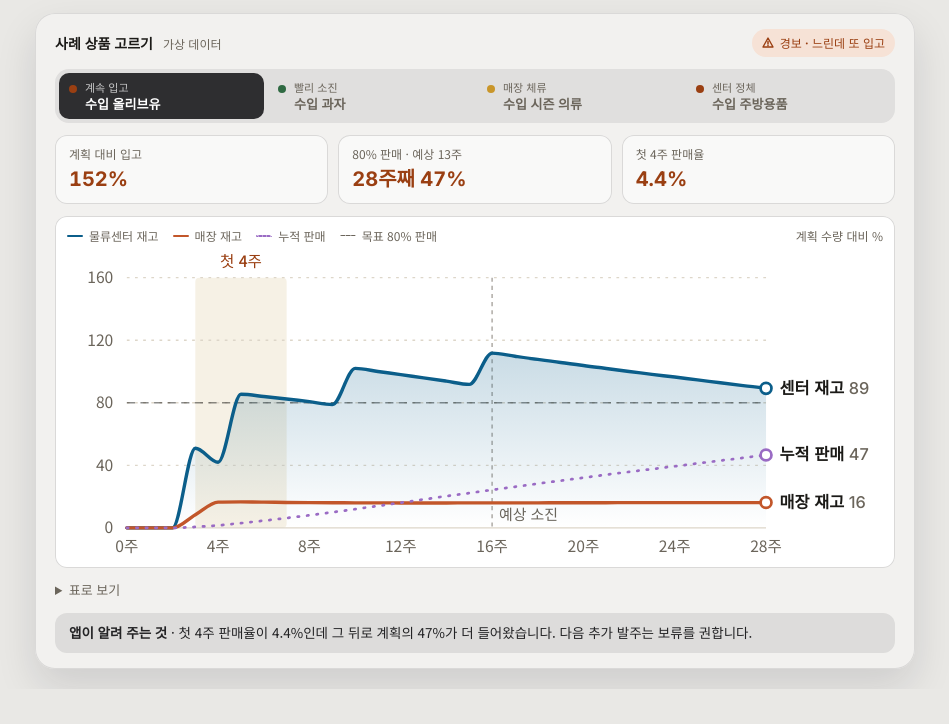
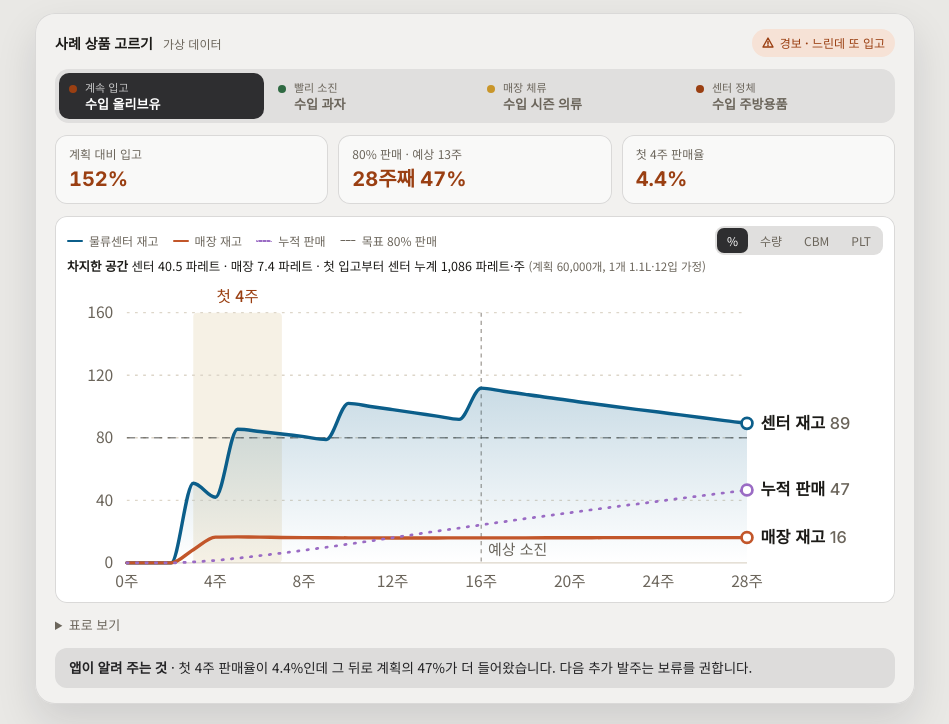
Before and after one commit to rustyhaa/import-lifecycle-demo, a plain HTML site: page user.html in a window 1280 px wide. Shown: the part 149-873 px from the top of the page, without its empty margins (165-1114 px from the left). Before the commit the page ends 838 px from the top, so only its background shows below. Drawn offline with Linux system fonts and the light colour scheme.

Commit message:
일반 화면: %·수량·CBM·파레트 단위 전환과 차지한 공간 줄 추가

```diff
--- a/user.html
+++ b/user.html
@@ -242,6 +242,13 @@ svg.plot .t-end tspan{fill:var(--card-muted);font-weight:500;font-family:var(--f
 .legend{margin-bottom:0}
 details summary{padding:0}
 .note{padding:9px 14px;font-size:13.5px}
+
+.unit-sw{display:flex;gap:2px;background:var(--pick-bg);border-radius:9px;padding:2px;margin-left:auto}
+.unit-sw button{border:0;background:transparent;border-radius:7px;padding:3px 10px;font-size:12px;cursor:pointer;color:var(--card-muted);font-family:inherit}
+.unit-sw button[aria-pressed="true"]{background:var(--c1);color:var(--on-c1)}
+.legend{align-items:center}
+.space{margin:2px 0 4px;font-size:12.5px;color:var(--card-fg);line-height:1.5;font-variant-numeric:tabular-nums}
+.space small{color:var(--card-muted);font-size:11.5px}
 </style>
 
 </head>
@@ -284,14 +291,15 @@ details summary{padding:0}
           <span><i style="background:var(--s-store)"></i>매장 재고</span>
           <span><i class="dash"></i>누적 판매</span>
           <span><i class="goal"></i>목표 80% 판매</span>
-          <span class="unit">계획 수량 대비 %</span>
+          <div class="unit-sw" id="unitSw" role="group" aria-label="단위 바꾸기"><button type="button" data-u="pct">%</button><button type="button" data-u="qty">수량</button><button type="button" data-u="cbm">CBM</button><button type="button" data-u="plt">PLT</button></div>
         </div>
+        <p class="space" id="space"></p>
         <svg class="plot" id="plot" viewBox="0 0 600 236" role="img" tabindex="0" aria-label=""></svg>
         <div class="tip" id="tip" hidden></div>
       </div>
       <details>
         <summary>표로 보기</summary>
-        <div class="tbl"><table id="tbl"><thead><tr><th>주차</th><th>센터 재고</th><th>매장 재고</th><th>누적 판매</th></tr></thead><tbody></tbody></table></div>
+        <div class="tbl"><table id="tbl"><thead id="thd"></thead><tbody></tbody></table></div>
       </details>
       <div class="note" id="note"></div>
     </article>
@@ -369,25 +377,25 @@ details summary{padding:0}
 
   /* 사례 상품 4개: 모두 가상. 값은 계획 수량 대비 %, 0주 = 발주 전 검토 주, 3주 = 첫 입고 */
   var CASES=[
-    {id:'a',type:'계속 입고',name:'수입 올리브유',level:'alert',pill:'경보 · 느린데 또 입고',
+    {id:'a',plan:60000,vol:[1.1,12],type:'계속 입고',name:'수입 올리브유',level:'alert',pill:'경보 · 느린데 또 입고',
      center:[0,0,0,51,42,85.4,84,82.4,80.7,78.9,102,100,98,95.9,93.8,91.7,111.7,109.7,107.7,105.7,103.8,101.9,100,98.2,96.4,94.6,92.8,91,89.2],
      store:[0,0,0,8.4,16.4,16.6,16.4,16.3,16.2,16.1,16,16,15.9,15.9,15.9,16,16,16,16,16.1,16.1,16.1,16.2,16.2,16.2,16.2,16.2,16.2,16.2],
      sales:[0,0,0,.6,1.6,3,4.6,6.3,8.1,10,12,14,16.1,18.2,20.3,22.3,24.3,26.3,28.3,30.2,32.1,34,35.8,37.6,39.4,41.2,43,44.8,46.6],
      inTotal:152,st4:4.4,k80:null,
      note:'첫 4주 판매율이 4.4%인데 그 뒤로 계획의 47%가 더 들어왔습니다. 다음 추가 발주는 보류를 권합니다.'},
-    {id:'b',type:'빨리 소진',name:'수입 과자',level:'good',pill:'좋음 · 예상보다 빠름',
+    {id:'b',plan:30000,vol:[3.0,12],type:'빨리 소진',name:'수입 과자',level:'good',pill:'좋음 · 예상보다 빠름',
      center:[0,0,0,78,75,69,61,52,43,34,25.5,17.5,10,3,0,0,29.5,23.5,18,12.5,7.5,2.5,0,0,0,0,0,0,0],
      store:[0,0,0,19,16,14,13,13,13,13.5,14,14.5,15,15.5,12.5,6.5,16,16.5,16.5,17,17,17,15,10.5,6,2,0,0,0],
      sales:[0,0,0,3,9,17,26,35,44,52.5,60.5,68,75,81.5,87.5,93.5,99.5,105,110.5,115.5,120.5,125.5,130,134.5,139,143,145,145,145],
      inTotal:145,st4:26,k80:10,
      note:'예상보다 3주 빨리 80%를 팔았고, 추가로 들어온 물량도 모두 팔렸습니다. 다음 검토에서는 계획 수량을 늘려도 됩니다.'},
-    {id:'c',type:'매장 체류',name:'수입 시즌 의류',level:'warn',pill:'주의 · 매장에 남음',
+    {id:'c',plan:8000,vol:[1.5,20],type:'매장 체류',name:'수입 시즌 의류',level:'warn',pill:'주의 · 매장에 남음',
      center:[0,0,0,55,10,0,0,0,0,0,0,0,0,0,0,0,0,0,0,0,0,0,0,0,0,0,0,0,0],
      store:[0,0,0,43,85,91.5,88,85,82,79.2,76.6,74.2,72,70,68,66.2,64.4,62.8,61.2,59.7,58.2,56.8,55.4,54.1,52.8,51.6,50.4,49.2,48],
      sales:[0,0,0,2,5,8.5,12,15,18,20.8,23.4,25.8,28,30,32,33.8,35.6,37.2,38.8,40.3,41.8,43.2,44.6,45.9,47.2,48.4,49.6,50.8,52],
      inTotal:100,st4:12,k80:null,
      note:'센터는 2주 만에 비었지만 매장에 계획의 48%가 남아 있습니다. 매장 간 이동이나 시즌 마감 할인을 검토하세요.'},
-    {id:'d',type:'센터 정체',name:'수입 주방용품',level:'alert',pill:'경보 · 센터에 묶임',
+    {id:'d',plan:5000,vol:[8.0,4],type:'센터 정체',name:'수입 주방용품',level:'alert',pill:'경보 · 센터에 묶임',
      center:[0,0,0,64,61.6,110.8,109.8,108.6,107.4,106.2,105.1,104,103,102,101,100,99.1,98.2,97.3,96.4,95.6,94.8,94,93.2,92.4,91.7,91,90.3,89.6],
      store:[0,0,0,5.6,7.2,7,6.8,6.8,6.8,6.9,6.9,7,7,7,7,7.1,7.1,7.1,7.1,7.2,7.2,7.2,7.2,7.2,7.3,7.3,7.3,7.3,7.3],
      sales:[0,0,0,.4,1.2,2.2,3.4,4.6,5.8,6.9,8,9,10,11,12,12.9,13.8,14.7,15.6,16.4,17.2,18,18.8,19.6,20.3,21,21.7,22.4,23.1],
@@ -395,6 +403,18 @@ details summary{padding:0}
      note:'6개월이 지나도 계획의 90%가 센터에 있습니다. 매장 배분을 늘리거나 다른 채널로 넘기는 방안을 검토하세요.'}
   ];
   var EXPECT=13, T0=3;
+  /* 부피(가상): 개수 → 박스(올림) → CBM → 파레트(KS T11 1.1×1.1m, 적재 1.5m·효율 80% = 1.452 CBM).
+     재고는 박스 올림, 누적 판매·목표선은 부피만 더함. 파레트·주 = 첫 입고 주부터 매주 센터 재고 파레트 합. */
+  var PLT_CBM=1.1*1.1*1.5*0.8, UNIT='pct', UK='srcrev-unit-user-v1', UNIT_LAB={pct:'계획 대비 %',qty:'개',cbm:'CBM',plt:'PLT'};
+  try{var su=localStorage.getItem(UK);if(UNIT_LAB[su])UNIT=su;}catch(e){}
+  function boxCbm(c){return c.vol[0]*c.vol[1]/1000;}
+  function units(c,p){return Math.round(p/100*c.plan);}
+  function cbmOf(c,k,p){var u=units(c,p);if(u<=0)return 0;return k==='sales'||k==='goal'?u*c.vol[0]/1000:Math.ceil(u/c.vol[1])*boxCbm(c);}
+  function cv(c,k,p){if(UNIT==='pct')return p;if(UNIT==='qty')return units(c,p);var v=cbmOf(c,k,p);return UNIT==='cbm'?v:v/PLT_CBM;}
+  function fu(v){if(!v)return '0';if(UNIT==='pct')return (Math.round(v*10)/10)+'%';if(UNIT==='qty')return v>=10000?+(v/10000).toFixed(1)+'만':Math.round(v).toLocaleString('ko-KR');return v>=100?Math.round(v).toLocaleString('ko-KR'):v>=10?v.toFixed(1):v.toFixed(2);}
+  function fuT(v){return fu(v)+(UNIT==='qty'?'개':UNIT==='cbm'?' CBM':UNIT==='plt'?' PLT':'');}
+  function stepOf(max){var raw=max/3,p=Math.pow(10,Math.floor(Math.log10(raw))),f=raw/p;return (f<=1?1:f<=2?2:f<=2.5?2.5:f<=5?5:10)*p;}
+  CASES.forEach(function(c){var pw=0;for(var k=T0;k<c.center.length;k++)pw+=cbmOf(c,'center',c.center[k])/PLT_CBM;c.pw=pw;});
   var ICON={good:'<path d="M2.5 6.2 5 8.6 9.5 3.6" fill="none" stroke="currentColor" stroke-width="1.6" stroke-linecap="round" stroke-linejoin="round"/>',
             warn:'<circle cx="6" cy="6" r="4.6" fill="none" stroke="currentColor" stroke-width="1.4"/><path d="M6 3.6v3M6 8.3v.1" stroke="currentColor" stroke-width="1.5" stroke-linecap="round"/>',
             alert:'<path d="M6 1 11 10H1z" fill="none" stroke="currentColor" stroke-width="1.4" stroke-linejoin="round"/><path d="M6 4.5v2.5M6 8.6v.1" stroke="currentColor" stroke-width="1.5" stroke-linecap="round"/>'};
@@ -409,7 +429,7 @@ details summary{padding:0}
     picker.appendChild(b);
   });
 
-  var W=600,H=236,L=44,R=86,T=24,B=28,N=29,YMAX=120;
+  var W=600,H=236,L=44,R=100,T=24,B=28,N=29,YMAX=120;
   var X=function(i){return L+(W-L-R)*i/(N-1);}, Y=function(v){return T+(H-T-B)*(1-v/YMAX);};
   var S=[{k:'center',name:'물류센터 재고',end:'센터 재고',col:'var(--s-center)',w:2.5},
          {k:'store',name:'매장 재고',end:'매장 재고',col:'var(--s-store)',w:2.5},
@@ -426,7 +446,8 @@ details summary{padding:0}
     return p;
   }
   var svg=document.getElementById('plot'), tip=document.getElementById('tip'), cur=-1, D=CASES[0], reduce=window.matchMedia('(prefers-reduced-motion: reduce)').matches;
-  function niceMax(c){var m=Math.max.apply(null,c.center.concat(c.store,c.sales,[80]));return Math.ceil(m*1.08/40)*40;}
+  var GS=40;
+  function niceMax(c){var m=Math.max.apply(null,c.center.concat(c.store,c.sales,[c.goal]));if(UNIT==='pct'){GS=40;return Math.ceil(m*1.08/40)*40;}GS=stepOf(m*1.08);return Math.ceil(m*1.08/GS)*GS;}
   function ends(c){ /* 끝 라벨이 겹치지 않게 최소 간격 16 */
     var e=S.map(function(s){return {s:s,y:Y(c[s.k][N-1])};}).sort(function(a,b){return a.y-b.y;});
     for(var i=1;i<e.length;i++)if(e[i].y-e[i-1].y<16)e[i].y=e[i-1].y+16;
@@ -434,29 +455,35 @@ details summary{padding:0}
     return e;
   }
   function draw(c,animate){
+    var src=c;c={name:src.name,center:src.center.map(function(p){return cv(src,'center',p);}),store:src.store.map(function(p){return cv(src,'store',p);}),sales:src.sales.map(function(p){return cv(src,'sales',p);}),goal:cv(src,'goal',80)};
     D=c;YMAX=niceMax(c);var h='',xs=[],i;for(i=0;i<N;i++)xs.push(X(i));
     h+='<defs><linearGradient id="gC" x1="0" y1="0" x2="0" y2="1"><stop offset="0" stop-color="var(--s-center)" stop-opacity=".22"/><stop offset="1" stop-color="var(--s-center)" stop-opacity="0"/></linearGradient>'+
        '<clipPath id="reveal"><rect id="rv" x="0" y="0" width="'+(animate&&!reduce?0:W)+'" height="'+H+'"/></clipPath></defs>';
     h+='<rect x="'+X(T0)+'" y="'+T+'" width="'+(X(T0+4)-X(T0))+'" height="'+(H-T-B)+'" fill="var(--band)" rx="3"/>';
     h+='<text x="'+(X(T0)+(X(T0+4)-X(T0))/2)+'" y="'+(T-8)+'" text-anchor="middle" class="t-band">첫 4주</text>';
-    for(var v=0;v<=YMAX;v+=40)h+='<line x1="'+L+'" x2="'+(W-R)+'" y1="'+Y(v)+'" y2="'+Y(v)+'" stroke="var(--axis)" stroke-width="1"'+(v?' stroke-dasharray="2 4"':'')+'/><text x="'+(L-10)+'" y="'+(Y(v)+4)+'" text-anchor="end">'+v+'</text>';
+    for(var gi=0;gi*GS<=YMAX+1e-9;gi++){var v=gi*GS;h+='<line x1="'+L+'" x2="'+(W-R)+'" y1="'+Y(v)+'" y2="'+Y(v)+'" stroke="var(--axis)" stroke-width="1"'+(v?' stroke-dasharray="2 4"':'')+'/><text x="'+(L-10)+'" y="'+(Y(v)+4)+'" text-anchor="end">'+(UNIT==='qty'?(v>=10000?+(v/10000).toFixed(1)+'만':v.toLocaleString('ko-KR')):+v.toFixed(2))+'</text>';}
+    if(UNIT!=='pct')h+='<text x="'+(L-10)+'" y="'+(T-8)+'" text-anchor="end">'+UNIT_LAB[UNIT]+'</text>';
     for(i=0;i<N;i+=4)h+='<text x="'+X(i)+'" y="'+(H-10)+'" text-anchor="middle">'+i+'주</text>';
     h+='<line x1="'+X(T0+EXPECT)+'" x2="'+X(T0+EXPECT)+'" y1="'+T+'" y2="'+(H-B)+'" stroke="var(--card-muted)" stroke-width="1" stroke-dasharray="3 3" opacity=".6"/>';
     h+='<text x="'+(X(T0+EXPECT)+5)+'" y="'+(H-B-6)+'" class="t-exp">예상 소진</text>';
-    h+='<line x1="'+L+'" x2="'+(W-R)+'" y1="'+Y(80)+'" y2="'+Y(80)+'" stroke="var(--card-fg)" stroke-opacity=".5" stroke-width="1.2" stroke-dasharray="6 4"/>';
+    h+='<line x1="'+L+'" x2="'+(W-R)+'" y1="'+Y(c.goal)+'" y2="'+Y(c.goal)+'" stroke="var(--card-fg)" stroke-opacity=".5" stroke-width="1.2" stroke-dasharray="6 4"/>';
     h+='<g clip-path="url(#reveal)">';
     var cy=c.center.map(Y);
     h+='<path d="'+smooth(xs,cy)+'L'+X(N-1)+','+Y(0)+'L'+X(0)+','+Y(0)+'Z" fill="url(#gC)"/>';
     S.forEach(function(s){h+='<path d="'+smooth(xs,c[s.k].map(Y))+'" fill="none" stroke="'+s.col+'" stroke-width="'+s.w+'" stroke-linecap="round" stroke-linejoin="round"'+(s.dash?' stroke-dasharray="'+s.dash+'"':'')+'/>';});
     h+='</g>';
     S.forEach(function(s){h+='<circle cx="'+X(N-1)+'" cy="'+Y(c[s.k][N-1])+'" r="4" fill="var(--card-panel)" stroke="'+s.col+'" stroke-width="2"/>';});
-    ends(c).forEach(function(o){h+='<text x="'+(X(N-1)+10)+'" y="'+(o.y+4)+'" class="t-end">'+o.s.end+' <tspan>'+Math.round(c[o.s.k][N-1])+'</tspan></text>';});
+    ends(c).forEach(function(o){h+='<text x="'+(X(N-1)+10)+'" y="'+(o.y+4)+'" class="t-end">'+o.s.end+' <tspan>'+(UNIT==='pct'?Math.round(c[o.s.k][N-1]):fu(c[o.s.k][N-1]))+'</tspan></text>';});
     h+='<line id="xh" x1="0" x2="0" y1="'+T+'" y2="'+(H-B)+'" stroke="var(--card-muted)" stroke-width="1" stroke-dasharray="2 3" visibility="hidden"/>';
     S.forEach(function(s){h+='<circle class="hd" data-k="'+s.k+'" r="4.5" fill="var(--card-panel)" stroke="'+s.col+'" stroke-width="2.5" visibility="hidden"/>';});
     svg.innerHTML=h;
-    svg.setAttribute('aria-label',c.name+'(가상)의 주별 물류센터 재고, 매장 재고, 누적 판매. 28주차 센터 '+Math.round(c.center[N-1])+'%, 매장 '+Math.round(c.store[N-1])+'%, 누적 판매 '+Math.round(c.sales[N-1])+'%. 왼쪽·오른쪽 화살표로 주를 옮겨 볼 수 있다.');
+    svg.setAttribute('aria-label',c.name+'(가상)의 주별 물류센터 재고, 매장 재고, 누적 판매. 28주차 센터 '+fuT(c.center[N-1])+', 매장 '+fuT(c.store[N-1])+', 누적 판매 '+fuT(c.sales[N-1])+'. 왼쪽·오른쪽 화살표로 주를 옮겨 볼 수 있다.');
     if(animate&&!reduce){var rv=document.getElementById('rv'),st=null;requestAnimationFrame(function step(t){if(!st)st=t;var p=Math.min(1,(t-st)/700);p=1-Math.pow(1-p,3);rv.setAttribute('width',W*p);if(p<1)requestAnimationFrame(step);});setTimeout(function(){rv.setAttribute('width',W);},900);}
-    var rows='';for(i=0;i<N;i++)rows+='<tr><td>'+i+'주</td><td>'+c.center[i].toFixed(1)+'%</td><td>'+c.store[i].toFixed(1)+'%</td><td>'+c.sales[i].toFixed(1)+'%</td></tr>';
+    document.getElementById('thd').innerHTML='<tr><th>주차</th><th>센터 재고</th><th>매장 재고</th><th>누적 판매</th></tr>'+(UNIT==='pct'?'':'<tr><th></th><th colspan="3" style="text-align:right">단위: '+UNIT_LAB[UNIT]+'</th></tr>');
+    var rows='';for(i=0;i<N;i++)rows+='<tr><td>'+i+'주</td><td>'+fu(c.center[i])+'</td><td>'+fu(c.store[i])+'</td><td>'+fu(c.sales[i])+'</td></tr>';
+    var lc=cbmOf(src,'center',src.center[N-1]),ls=cbmOf(src,'store',src.store[N-1]);
+    document.getElementById('space').innerHTML='<b>차지한 공간</b> 센터 '+(lc/PLT_CBM).toFixed(1)+' 파레트 · 매장 '+(ls/PLT_CBM).toFixed(1)+' 파레트 · 첫 입고부터 센터 누계 '+Math.round(src.pw).toLocaleString('ko-KR')+' 파레트·주 <small>(계획 '+src.plan.toLocaleString('ko-KR')+'개, 1개 '+src.vol[0]+'L·'+src.vol[1]+'입 가정)</small>';
+    Array.prototype.forEach.call(document.querySelectorAll('#unitSw button'),function(b){b.setAttribute('aria-pressed',String(b.dataset.u===UNIT));});
     document.querySelector('#tbl tbody').innerHTML=rows;
   }
   function select(i,animate){
@@ -478,7 +505,7 @@ details summary{padding:0}
     cur=Math.max(0,Math.min(N-1,i));var x=X(cur),xh=document.getElementById('xh');
     xh.setAttribute('x1',x);xh.setAttribute('x2',x);xh.setAttribute('visibility','visible');
     Array.prototype.forEach.call(svg.querySelectorAll('.hd'),function(c){c.setAttribute('cx',x);c.setAttribute('cy',Y(D[c.dataset.k][cur]));c.setAttribute('visibility','visible');});
-    tip.innerHTML='<b>'+cur+'주차</b>'+(cur>=T0&&cur<T0+4?' · 첫 4주':'')+'<br>'+S.map(function(s){return '<i style="background:'+s.col+'"></i>'+s.name+' <span>'+D[s.k][cur].toFixed(1)+'%</span>';}).join('<br>');
+    tip.innerHTML='<b>'+cur+'주차</b>'+(cur>=T0&&cur<T0+4?' · 첫 4주':'')+'<br>'+S.map(function(s){return '<i style="background:'+s.col+'"></i>'+s.name+' <span>'+fuT(D[s.k][cur])+'</span>';}).join('<br>');
     tip.hidden=false;
     var r=svg.getBoundingClientRect(), pr=svg.parentNode.getBoundingClientRect(), sc=r.width/W;
     var left=r.left-pr.left+x*sc, top=r.top-pr.top+Y(Math.max(D.center[cur],D.store[cur],D.sales[cur]))*sc-14;
@@ -492,6 +519,7 @@ details summary{padding:0}
   svg.addEventListener('pointerleave',hide);
   svg.addEventListener('keydown',function(e){if(e.key==='ArrowRight'){show(cur<0?N-1:cur+1);e.preventDefault();}else if(e.key==='ArrowLeft'){show(cur<0?N-1:cur-1);e.preventDefault();}else if(e.key==='Escape')hide();});
   svg.addEventListener('blur',hide);
+  Array.prototype.forEach.call(document.querySelectorAll('#unitSw button'),function(b){b.onclick=function(){UNIT=b.dataset.u;try{localStorage.setItem(UK,UNIT);}catch(e){}hide();draw(CASES[curCase],false);};});
   select(curCase,false);
 })();
 </script>
```
